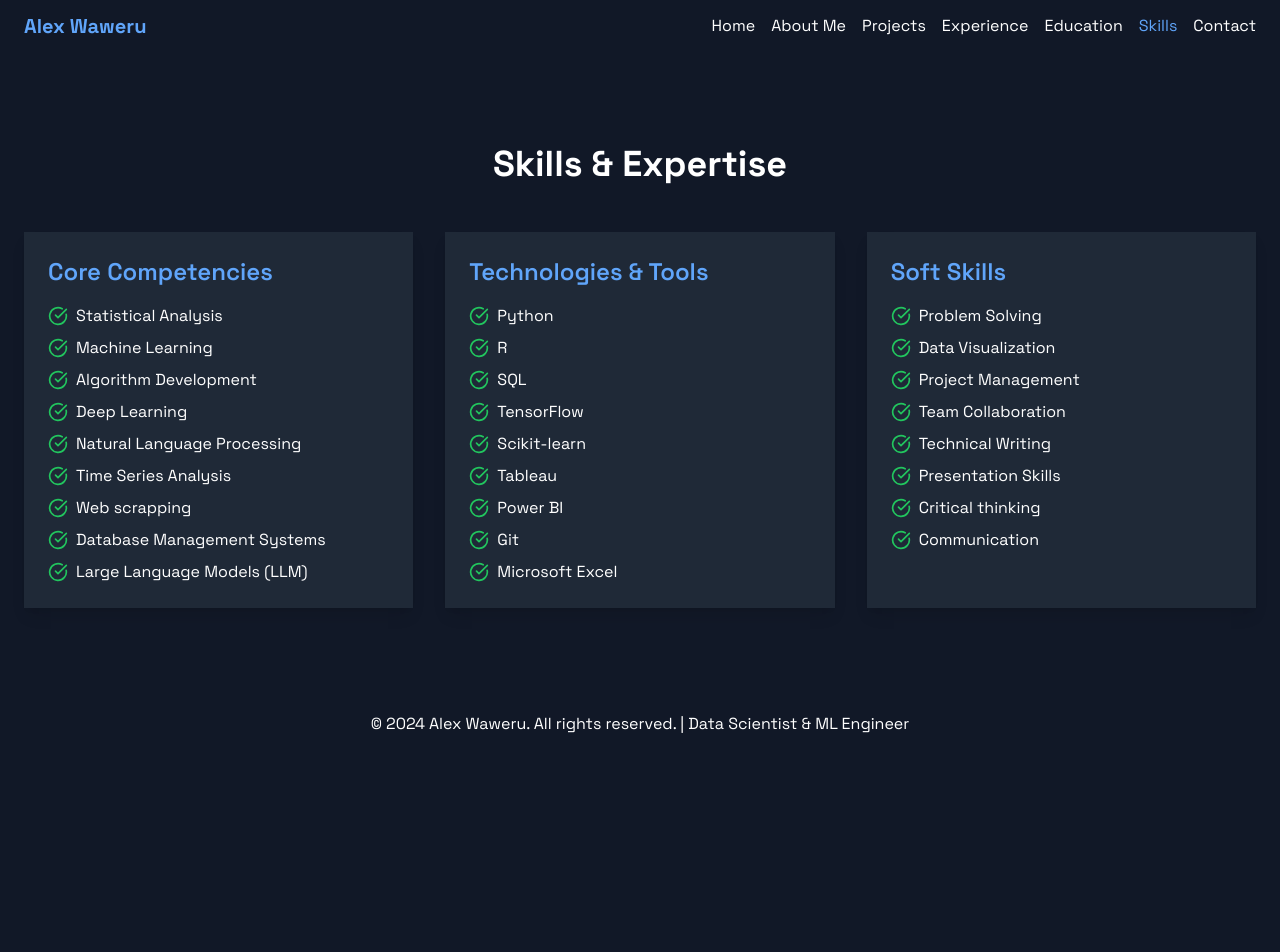
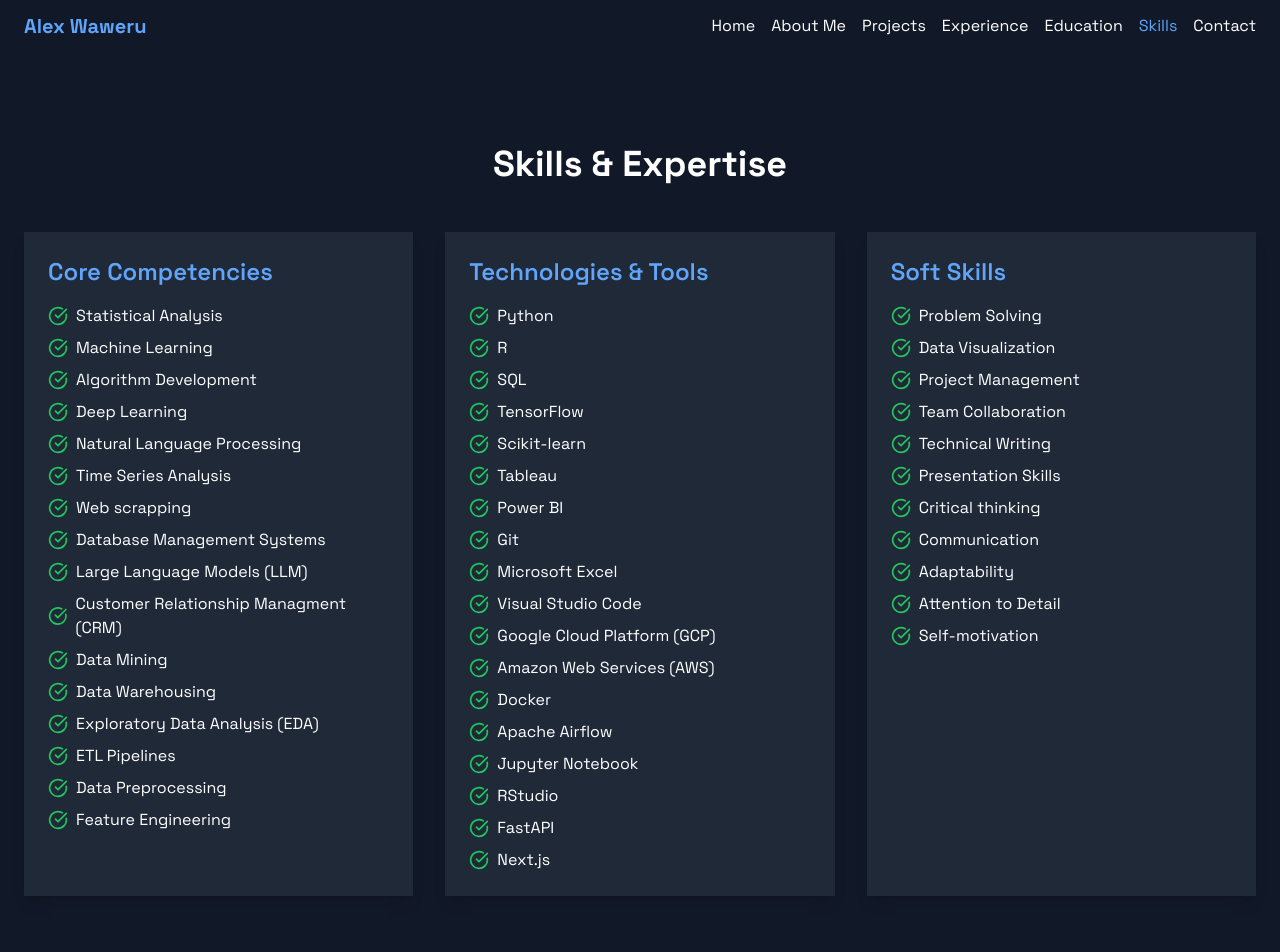
Before and after one commit to AlexGit-05/AlexWaweru.github.io, a Next.js app: page /AlexWaweru.github.io/skills in a window 1280 px wide. Shown: the top 952 px of the page. Before the commit the page ends 800 px from the top, so only its background shows below. Built offline with nearby package versions, Linux system fonts and the light colour scheme.

Commit message:
skills update

```diff
--- a/app/education/page.tsx
+++ b/app/education/page.tsx
@@ -12,12 +12,6 @@ const educationData = [
     institution: "",
     year: "2018",
     description: "Completed Part 1, Section I, which covered units such as Financial Accounting, Business Law, and Entrepreneurship."
-  },
-  {
-    degree: "Kenya Certificate of Secondary Education (KCSE)",
-    institution: "Githiga Boys High School",
-    year: "2014 - 2017",
-    description: "Grade: B"
   }
 ]
 
--- a/app/skills/page.tsx
+++ b/app/skills/page.tsx
@@ -10,7 +10,14 @@ const skills = {
     "Time Series Analysis",
     "Web scrapping",
     "Database Management Systems",
-    "Large Language Models (LLM)"
+    "Large Language Models (LLM)",
+    "Customer Relationship Managment (CRM)",
+    "Data Mining",
+    "Data Warehousing",
+    "Exploratory Data Analysis (EDA)",
+    "ETL Pipelines",
+    "Data Preprocessing",
+    "Feature Engineering",
   ],
   "Technologies & Tools": [
     "Python",
@@ -21,7 +28,16 @@ const skills = {
     "Tableau",
     "Power BI",
     "Git",
-    "Microsoft Excel"
+    "Microsoft Excel",
+    "Visual Studio Code",
+    "Google Cloud Platform (GCP)",
+    "Amazon Web Services (AWS)",
+    "Docker",
+    "Apache Airflow",
+    "Jupyter Notebook",
+    "RStudio",
+    'FastAPI',
+    "Next.js"
   ],
   "Soft Skills": [
     "Problem Solving",
@@ -31,7 +47,10 @@ const skills = {
     "Technical Writing",
     "Presentation Skills",
     "Critical thinking",
-    "Communication"
+    "Communication",
+    "Adaptability",
+    "Attention to Detail",
+    "Self-motivation",
   ]
 }
 
```
